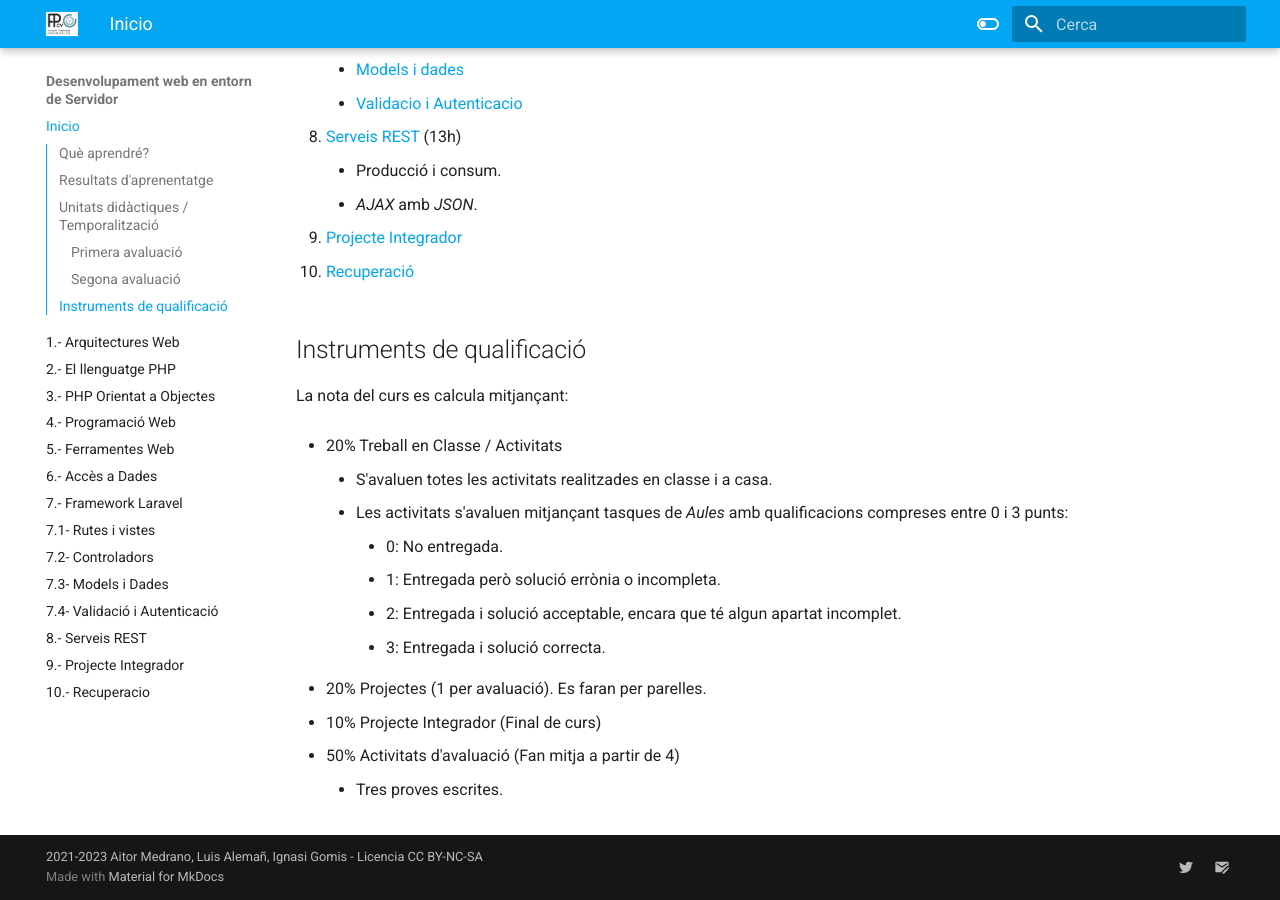
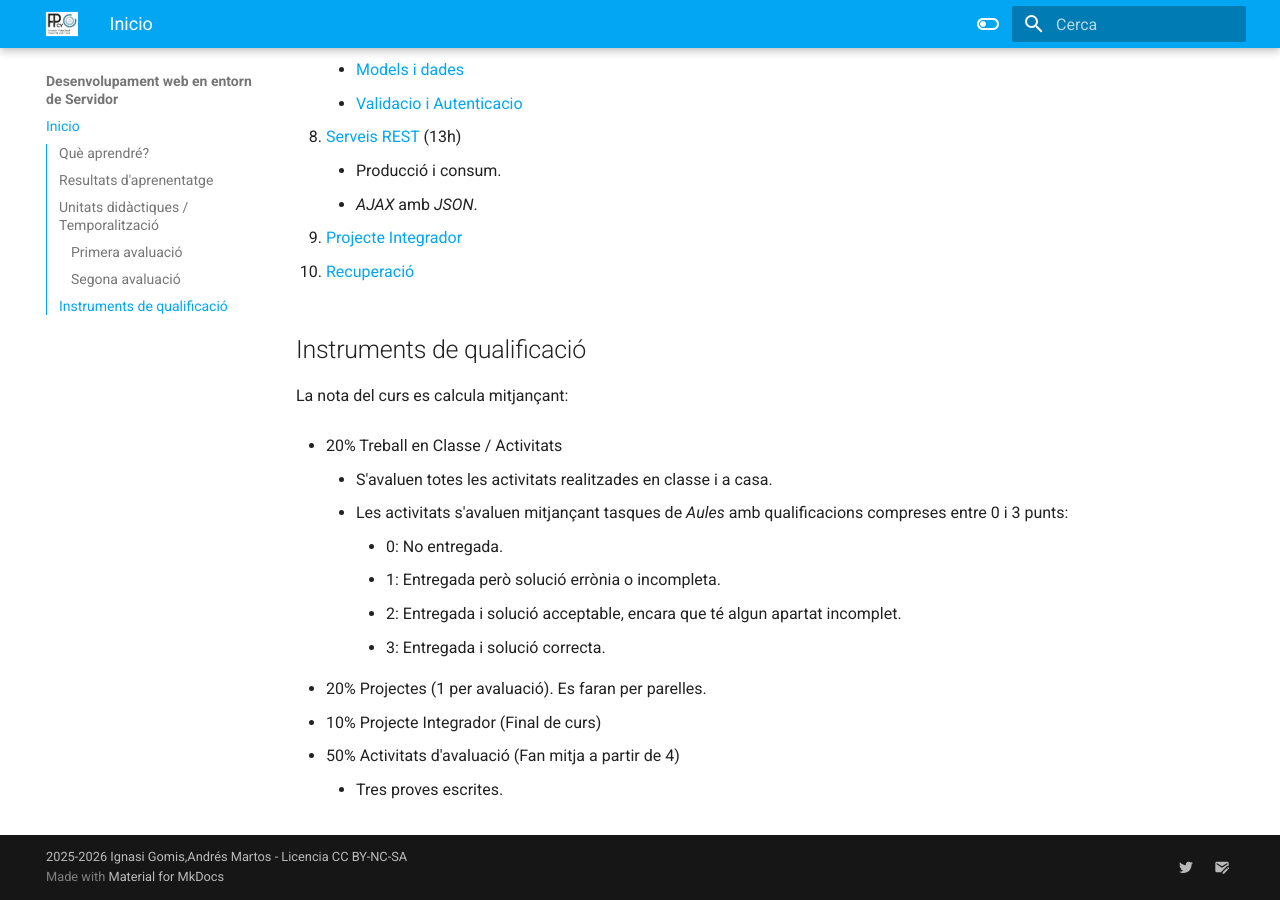
Before and after one commit to cipfpbatoi/pi2daw2526, an MkDocs documentation site: the page built from docs/index.md, in a window 1280 px wide and 900 px high, scrolled down 2183 px. Built offline with MkDocs 1.6.1 and Material for MkDocs 9.7.7, drawn with Linux system fonts in a browser that asks for light colours.

Commit message:
First Commit

```diff
--- a/mkdocs.yml
+++ b/mkdocs.yml
@@ -1,23 +1,10 @@
 site_name: Desenvolupament web en entorn de Servidor
-site_url: https://cipfpbatoi.github.io/dwes2223/
+site_url: https://cipfpbatoi.github.io/pi2daw2526/
 use_directory_urls: false
 
 nav:
   - "Inicio": "index.md"
-  - "1.- Arquitectures Web": "01arquitecturas.md"
-  - "2.- El llenguatge PHP": "02php.md"
-  - "3.- PHP Orientat a Objectes": "03phpoo.md"
-  - "4.- Programació Web": "04web.md"
-  - "5.- Ferramentes Web": "05herramientas.md"
-  - "6.- Accès a Dades": "06accesoDatos.md"
-  - "7.- Framework Laravel": "07frameworks.md"
-  - "7.1- Rutes i vistes": "07laravelRutesVistes.md"
-  - "7.2- Controladors": "07laravelControladors.md"
-  - "7.3- Models i Dades": "07laravelModelsDades.md"
-  - "7.4- Validació i Autenticació": "07laravelValidacioAutenticacio.md"
-  - "8.- Serveis REST": "08rest.md"
-  - "9.- Projecte Integrador": "09mailLaravel.md"
-  - "10.- Recuperacio": "10recuperacio.md"
+
 
 theme:
   language: ca
@@ -54,7 +41,7 @@ extra:
     - icon: material/twitter
       link: https://twitter.com/aitormedrano
     - icon: material/email-edit
-      link: mailto:<a.medrano@edu.gva.es>
+      link: mailto:<i.gomismullor@edu.gva.es>
   analytics:
     provider: google
     property: G-X6D0LR7TC8
@@ -87,4 +74,4 @@ markdown_extensions:
       permalink: true
       toc_depth: 3
 
-copyright: 2021-2023 Aitor Medrano, Luis Alemañ, Ignasi Gomis - Licencia CC BY-NC-SA
+copyright: 2025-2026  Ignasi Gomis,Andrés Martos - Licencia CC BY-NC-SA
```
